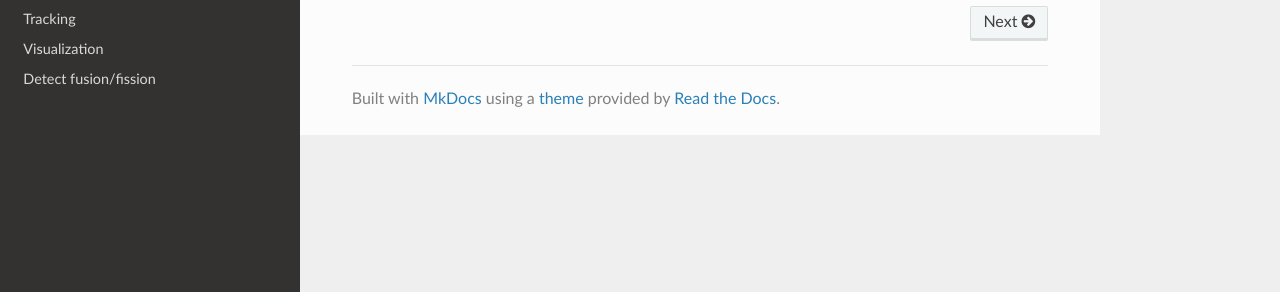
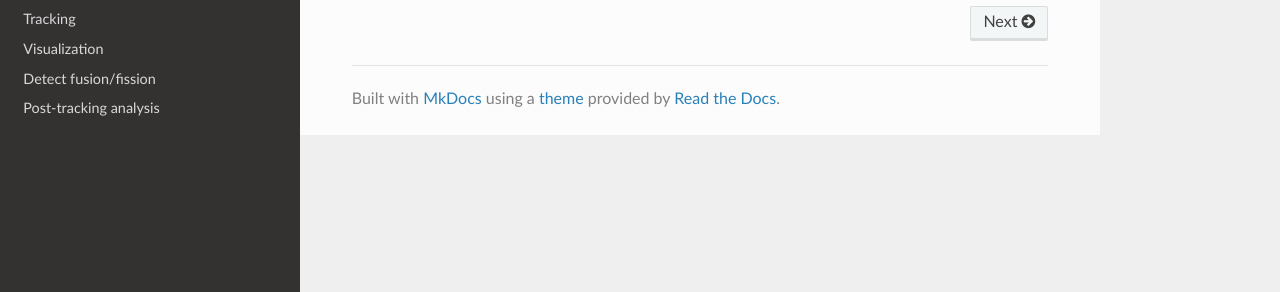
Before and after one commit to pylattice/MitoTNT, an MkDocs documentation site: the page built from docs/index.md, in a window 1280 px wide. Shown: the part 191-483 px from the top of the page. Built offline with MkDocs 1.6.1, drawn with Linux system fonts in a browser that asks for light colours; nearby versions of some CDN libraries.

Commit message:
Update mkdocs.yaml

```diff
--- a/mkdocs.yaml
+++ b/mkdocs.yaml
@@ -6,6 +6,7 @@ nav:
     - 'Tracking': '3_tracking.md'
     - 'Visualization': '4_visualization.md'
     - 'Detect fusion/fission': '5_detect_remodeling.md'
+    - 'Post-tracking analysis': '6_post_analysis.md'
 theme:
     name: readthedocs
     highlightjs: true
```
